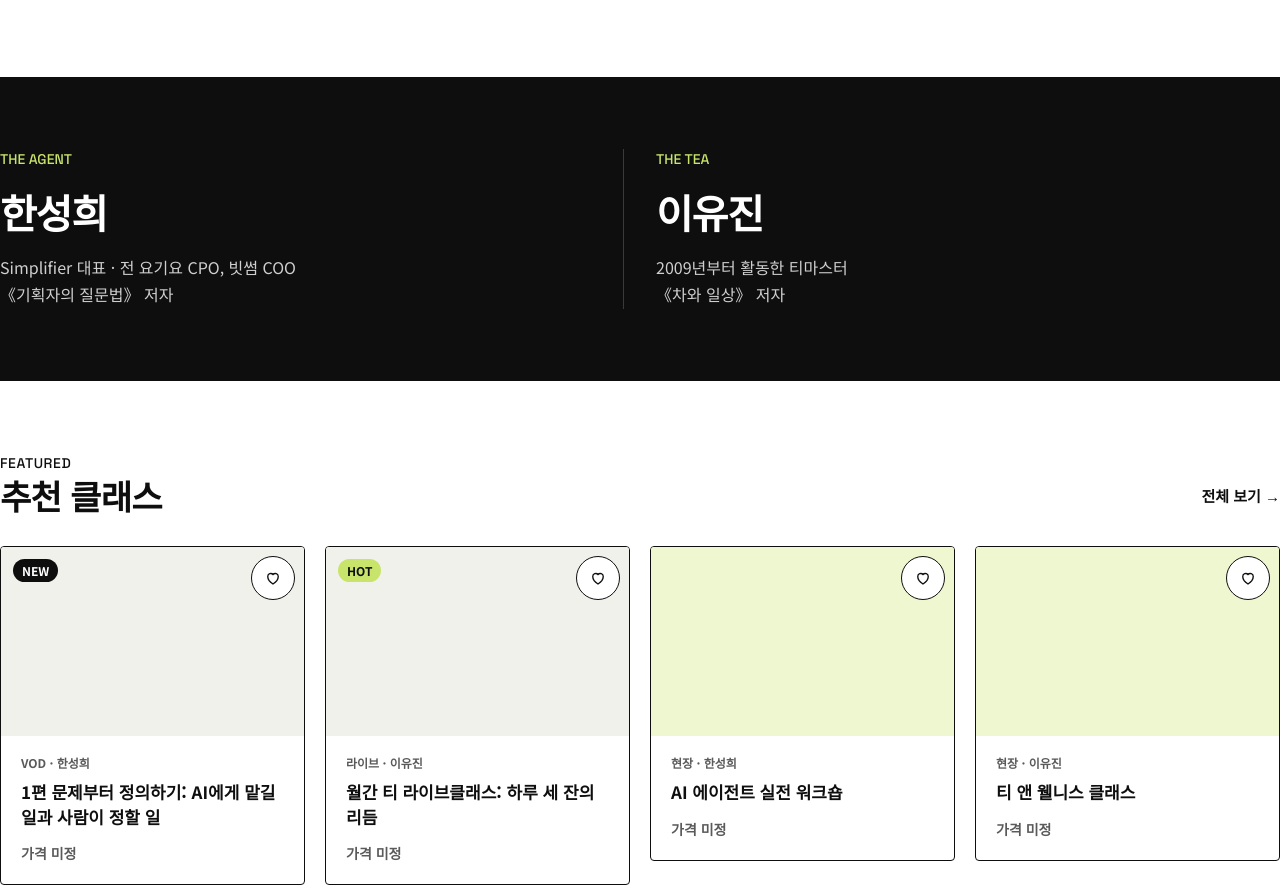
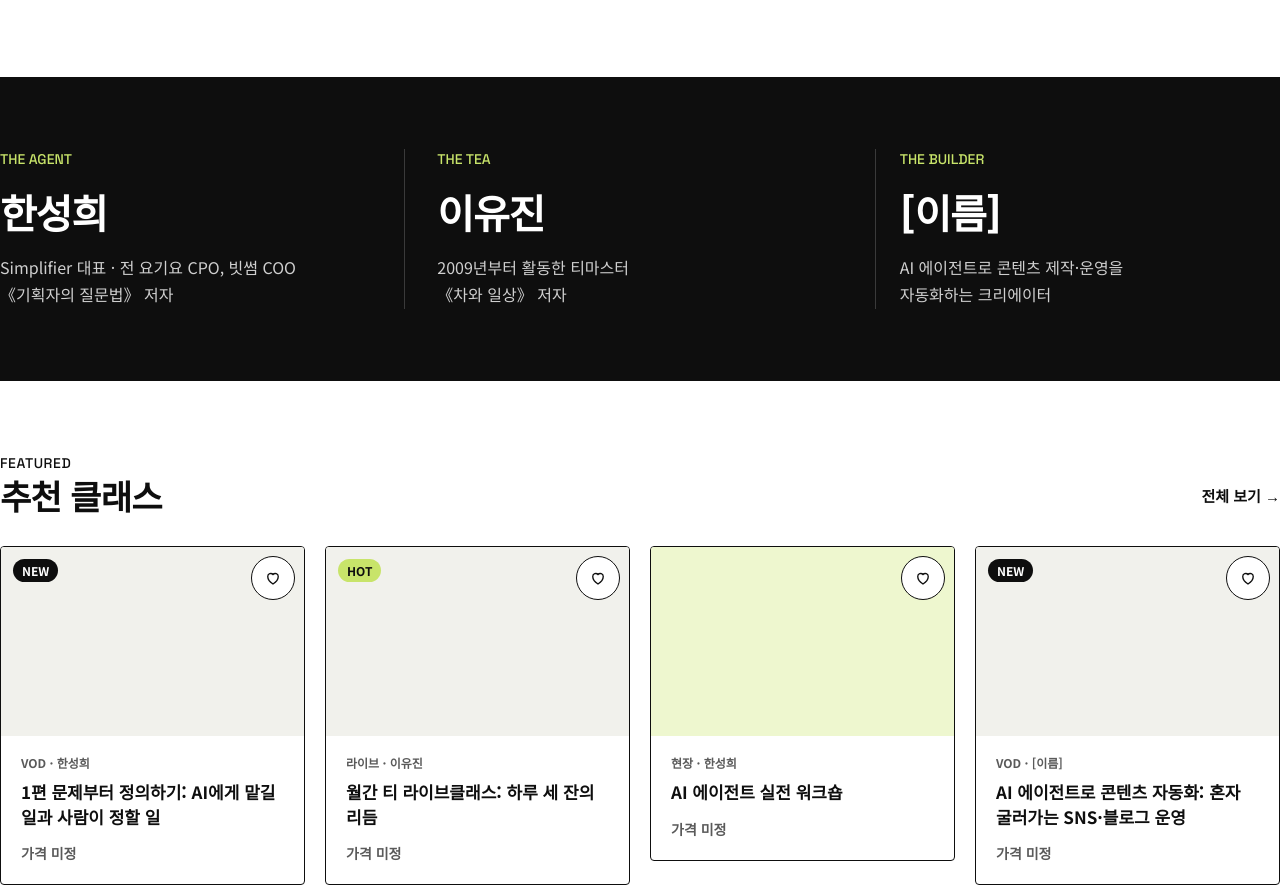
Before and after one commit to dionysosleo/pause-site, a plain HTML site: page index.html in a window 1280 px wide. Shown: the part 847-1735 px from the top of the page. Drawn offline with nearby package versions, Linux system fonts and the light colour scheme.

Commit message:
AI 에이전트 강사 자리 추가 (THE BUILDER) + 콘텐츠 자동화 VOD 자리
이름·직함·소개는 [ ] 자리로 두고 확인 후 채움.

Co-Authored-By: Claude Opus 5.5 <noreply@anthropic.com>
Claude-Session: https://claude.ai/code/session_01JWfdZQogRjsw1dDZY9328J

```diff
--- a/index.html
+++ b/index.html
@@ -256,6 +256,8 @@ footer a{color:#E4E4DE;text-decoration:none}footer a:hover{color:#fff;text-decor
 .quad .sub2{font-size:15px;line-height:1.6;color:#4A4A4A;display:block;margin-top:8px}
 @media (max-width:900px){.quad{grid-template-columns:repeat(2,minmax(0,1fr));border-top:1.5px solid var(--ink)}.quad a{border-bottom:1.5px solid var(--ink);min-height:180px}}
 .duo{display:grid;grid-template-columns:repeat(2,minmax(0,1fr));gap:32px}
+.trio{display:grid;grid-template-columns:repeat(3,minmax(0,1fr));gap:32px}
+@media (max-width:900px){.trio{grid-template-columns:minmax(0,1fr)}}
 @media (max-width:700px){.duo{grid-template-columns:minmax(0,1fr)}}
 </style>
 </head>
@@ -312,13 +314,16 @@ footer a{color:#E4E4DE;text-decoration:none}footer a:hover{color:#fff;text-decor
     </nav>
   </div>
 
-  <div style="background:var(--dark);color:#fff"><div class="wrap section duo">
+  <div style="background:var(--dark);color:#fff"><div class="wrap section trio">
     <a href="#han" style="text-decoration:none;color:#fff;display:flex;flex-direction:column;gap:12px;padding-right:24px;border-right:1px solid #3A3A3A">
       <span style="font-family:var(--en);font-size:14px;color:var(--lime)">THE AGENT</span><span style="font-size:40px;font-weight:900;letter-spacing:-.03em">한성희</span>
       <span style="font-size:16px;line-height:1.7;color:#CFCFCF">Simplifier 대표 · 전 요기요 CPO, 빗썸 COO<br>《기획자의 질문법》 저자</span></a>
     <a href="#lee" style="text-decoration:none;color:#fff;display:flex;flex-direction:column;gap:12px">
       <span style="font-family:var(--en);font-size:14px;color:var(--lime)">THE TEA</span><span style="font-size:40px;font-weight:900;letter-spacing:-.03em">이유진</span>
       <span style="font-size:16px;line-height:1.7;color:#CFCFCF">2009년부터 활동한 티마스터<br>《차와 일상》 저자</span></a>
+    <a href="#builder" style="text-decoration:none;color:#fff;display:flex;flex-direction:column;gap:12px;padding-left:24px;border-left:1px solid #3A3A3A">
+      <span style="font-family:var(--en);font-size:14px;color:var(--lime)">THE BUILDER</span><span style="font-size:40px;font-weight:900;letter-spacing:-.03em">[이름]</span>
+      <span style="font-size:16px;line-height:1.7;color:#CFCFCF">AI 에이전트로 콘텐츠 제작·운영을<br>자동화하는 크리에이터</span></a>
   </div></div>
 
   <div class="wrap section">
@@ -365,6 +370,15 @@ footer a{color:#E4E4DE;text-decoration:none}footer a:hover{color:#fff;text-decor
         <h2 style="margin:0;font-size:28px;font-weight:900">이유진 <span class="muted" style="font-size:16px;font-weight:500">티마스터 · [협회명]</span></h2>
         <p style="font-size:15px;line-height:1.75;color:var(--ink2)">2009년 티마스터로 시작해 차를 전해 왔습니다. 인도에서 4년간 지내며 요가·아유르베다·아로마테라피·명상을 접했고, 차로 몸과 마음을 돌보는 ‘티 앤 웰니스’를 이야기합니다.</p>
         <dl class="spec"><dt>저서</dt><dd>《차와 일상》 《오후 4시 홍차에 빠지다》 《홍차가 더 좋아지는 시간》 《차를 타고 떠나는 차 여행》</dd><dt>활동</dt><dd>티라이프디렉터, 일상찻집</dd><dt>채널</dt><dd><a href="https://brunch.co.kr/@@8kAR" target="_blank" rel="noopener">브런치</a></dd></dl>
+      </div>
+    </article>
+    <article class="card teacher" id="builder">
+      <div class="photo ph" role="img" aria-label="강사 사진 자리">강사 사진</div>
+      <div class="tb">
+        <p style="font-size:13px;font-weight:700;color:var(--amber-d)">AI 에이전트 · 콘텐츠 자동화</p>
+        <h2 style="margin:0;font-size:28px;font-weight:900">[이름] <span class="muted" style="font-size:16px;font-weight:500">[직함]</span></h2>
+        <p style="font-size:15px;line-height:1.75;color:var(--ink2)">AI 에이전트로 콘텐츠 제작과 운영을 자동화하는 크리에이터. 직접 만들어 매일 돌리는 에이전트를 예제로, 혼자서도 굴러가는 콘텐츠 시스템을 만드는 법을 가르칩니다. [소개 보완]</p>
+        <dl class="spec"><dt>강의</dt><dd>[강의 이력]</dd><dt>채널</dt><dd>[채널 링크]</dd></dl>
       </div>
     </article>
   </div>
@@ -645,6 +659,8 @@ var PRODUCTS = [
    curr:['리서치 요약 자동화','보고서 초안 워크플로','회의록 정리와 액션 아이템','결과 검수하는 법']},
   {id:'vod-4', cat:'online', kind:'VOD', teacher:'한성희', title:'4편 팀에 도입하기: 플렉서블 로드맵과 성공 지표', desc:'개인의 실험을 팀의 일하는 방식으로 옮기는 단계와 지표.', meta:'VOD · [러닝타임] · 수강 [기간]', price:null, listPrice:null, badges:[], rec:7, order:5,
    curr:['팀 도입의 세 단계','플렉서블 로드맵','성공 지표 정하기','보안·윤리 체크리스트']},
+  {id:'vod-builder', cat:'online', kind:'VOD', teacher:'[이름]', title:'AI 에이전트로 콘텐츠 자동화: 혼자 굴러가는 SNS·블로그 운영', desc:'직접 운영 중인 자동화 에이전트를 예제로, 기획부터 매일 발행까지 맡기는 법.', meta:'VOD · [러닝타임] · 수강 [기간]', price:null, listPrice:null, badges:['new'], rec:3.5, order:9,
+   curr:['어떤 콘텐츠 업무를 맡길까','발행 에이전트 설계','매일 돌아가게 만들기: 일정·검수·기록','운영하며 고치는 법']},
   {id:'live-monthly', cat:'online', kind:'라이브', teacher:'이유진', title:'월간 티 라이브클래스: 하루 세 잔의 리듬', desc:'아침·오후·저녁의 차를 매달 한 가지씩, 집에서 함께 우려 봅니다.', meta:'라이브 · 월 1회 · 티 키트 배송', price:null, listPrice:null, badges:['hot'], rec:2, order:4,
    curr:['아침의 차: 하루를 여는 5분','오후의 차: 집중이 끊길 때','저녁의 차: 디카페인으로 닫기','계절의 차와 차 명상']},
   {id:'live-meditation', cat:'online', kind:'라이브', teacher:'이유진', title:'처음 만나는 차 명상', desc:'찻잔의 온기와 향에 집중하는 10분 차 명상을 라이브로 배웁니다.', meta:'라이브 · 1회 · 티 키트 배송', price:null, listPrice:null, badges:[], rec:8, order:3,
@@ -816,7 +832,7 @@ function renderDetail(id){
     '<button type="button" class="btn btn-sm" style="background:var(--soft);color:var(--ink)" data-dialog="share">공유하기</button></div></div>' +
     '<div class="dtabs" role="tablist" aria-label="상세 정보"><button type="button" role="tab" aria-selected="true" data-dtab="intro">클래스 소개</button><button type="button" role="tab" aria-selected="false" data-dtab="teacher">강사</button><button type="button" role="tab" aria-selected="false" data-dtab="review">후기 ' + rv.length + '</button><button type="button" role="tab" aria-selected="false" data-dtab="refund">환불 안내</button></div>' +
     '<div data-dpanel="intro"><div class="ph" style="aspect-ratio:16/7;border-radius:var(--r);margin-bottom:28px">상세 이미지 자리</div>' + (p.curr.length ? '<h2 class="h2" style="font-size:24px;margin-bottom:12px">커리큘럼</h2><ol class="curr">' + p.curr.map(function(c){ return '<li>' + esc(c) + '</li>'; }).join('') + '</ol>' : '') + '</div>' +
-    '<div data-dpanel="teacher" hidden><p style="line-height:1.8;color:var(--ink2)">' + (p.teacher === '이유진' ? '2009년부터 차를 전해 온 티마스터 이유진. 차로 몸과 마음을 돌보는 ‘티 앤 웰니스’를 이야기합니다.' : p.teacher === '한성희' ? '네이버, 삼성전자, 요기요 CPO, 빗썸 COO를 거친 Simplifier 대표 한성희. 《기획자의 질문법》 저자.' : '한성희 대표와 이유진 티마스터가 함께합니다.') + ' <a href="#teachers">강사 소개 보기</a></p></div>' +
+    '<div data-dpanel="teacher" hidden><p style="line-height:1.8;color:var(--ink2)">' + (p.teacher === '이유진' ? '2009년부터 차를 전해 온 티마스터 이유진. 차로 몸과 마음을 돌보는 ‘티 앤 웰니스’를 이야기합니다.' : p.teacher === '한성희' ? '네이버, 삼성전자, 요기요 CPO, 빗썸 COO를 거친 Simplifier 대표 한성희. 《기획자의 질문법》 저자.' : p.id === 'vod-builder' ? 'AI 에이전트로 콘텐츠 제작·운영을 자동화하는 크리에이터. [소개 보완]' : '한성희 대표와 이유진 티마스터가 함께합니다.') + ' <a href="#teachers">강사 소개 보기</a></p></div>' +
     '<div data-dpanel="review" hidden>' + (rv.length ? '' : '<div class="empty">아직 후기가 없어요. 수강 후 첫 후기를 남겨 주세요.</div>') + '</div>' +
     '<div data-dpanel="refund" hidden><p style="line-height:1.8;color:var(--ink2)">[이 상품의 환불 기준 — 약관 확정 후 작성] <a href="#policy">약관 및 정책 보기</a></p></div>';
 }
@@ -1047,8 +1063,8 @@ document.addEventListener('change', function(e){ var f = e.target.closest && e.t
 
 /* ================= 라우팅 ================= */
 var VIEW = {home:'home', about:'about', teachers:'teachers', people:'people', classes:'list', online:'list', offline:'list', package:'list', pdf:'list', ebook:'ebook', premium:'premium', corporate:'corporate', channel:'channel',
-  news:'board', day:'board', column:'board', notice:'board', event:'board', reviews:'board', qna:'board', faq:'faq', mypage:'mypage', cart:'cart', partner:'partner', recruit:'recruit', brand:'brand', policy:'policy', han:'teachers', lee:'teachers'};
-var GRP = {about:'about', teachers:'about', people:'about', han:'about', lee:'about', classes:'class', online:'class', offline:'class', premium:'class', package:'store', pdf:'store', ebook:'store', corporate:'corp', channel:'comm', news:'comm', day:'comm', column:'comm', reviews:'comm', event:'comm', faq:'info', notice:'info', qna:'info'};
+  news:'board', day:'board', column:'board', notice:'board', event:'board', reviews:'board', qna:'board', faq:'faq', mypage:'mypage', cart:'cart', partner:'partner', recruit:'recruit', brand:'brand', policy:'policy', han:'teachers', lee:'teachers', builder:'teachers'};
+var GRP = {about:'about', teachers:'about', people:'about', han:'about', lee:'about', builder:'about', classes:'class', online:'class', offline:'class', premium:'class', package:'store', pdf:'store', ebook:'store', corporate:'corp', channel:'comm', news:'comm', day:'comm', column:'comm', reviews:'comm', event:'comm', faq:'info', notice:'info', qna:'info'};
 var TITLES = {home:'PAUSE — AI가 일하는 동안, 당신은 잠깐 멈춤'};
 function route(){
   var h = decodeURIComponent((location.hash || '').slice(1)) || 'home';
@@ -1061,7 +1077,7 @@ function route(){
   $$('.view').forEach(function(v){ v.classList.toggle('active', v.id === 'view-' + view); });
   $$('#gnb>li').forEach(function(li){ li.classList.toggle('on', li.dataset.grp === grp); });
   hidePanel(); closeSearch();
-  var anchor = (h === 'han' || h === 'lee') ? $('#' + h) : null;
+  var anchor = (h === 'han' || h === 'lee' || h === 'builder') ? $('#' + h) : null;
   if(anchor) setTimeout(function(){ anchor.scrollIntoView({behavior:'smooth'}); }, 30); else window.scrollTo(0, 0);
   var t = $('.view.active h1'); document.title = view === 'home' ? TITLES.home : ((t ? t.textContent : '') + ' — PAUSE');
 }
```
